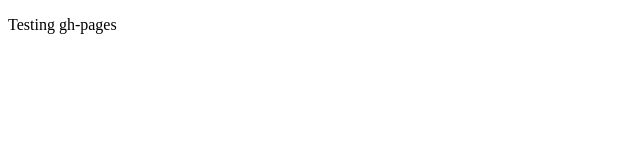
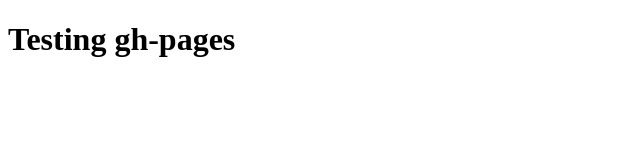
Before and after one commit to b35437/ASD-Week1, a plain HTML site: page index.html in a window 1280 px wide. Shown: the whole page, without its empty margins (0-640 px from the left). Drawn offline with Linux system fonts and the light colour scheme.

Commit message:
test 2 commit

```diff
--- a/index.html
+++ b/index.html
@@ -23,7 +23,7 @@
 	</head>
 	<!-- !Body -->
 	<body>
-<p> Testing gh-pages</p>
+		<h1> Testing gh-pages </h1>
 
 		<!-- JavaScript -->
 		<script src=""></script>
```
